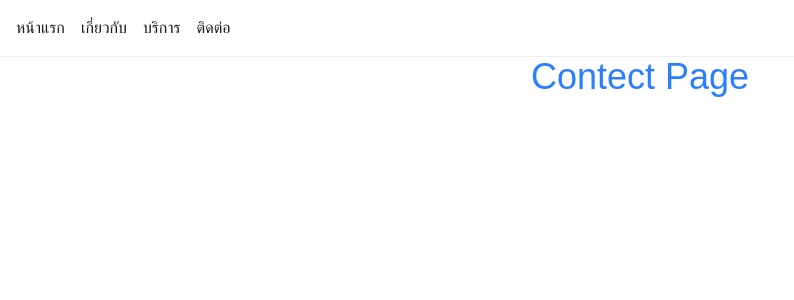
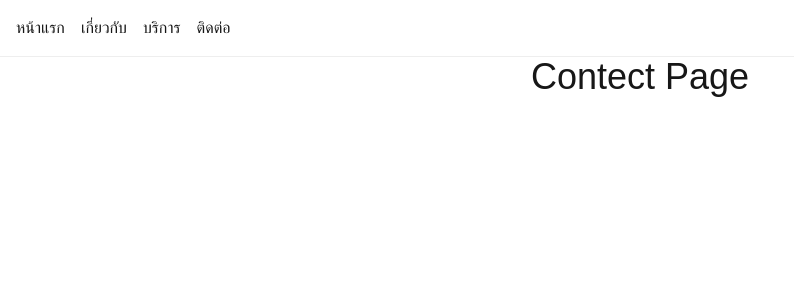
Before and after one commit to NANGpisitpong/front-end, a Next.js app: page /contect in a window 1280 px wide. Shown: the top 300 px of the page, without its empty margins (0-794 px from the left). Built offline with nearby package versions, Linux system fonts and the light colour scheme.

Commit message:
Update page.js

```diff
--- a/src/app/contect/page.js
+++ b/src/app/contect/page.js
@@ -1,7 +1,7 @@
 export default function Contect() {
   return (
     <>
-   <h1 className="text-4xl text-center text-blue-500"
+   <h1 className="text-4xl text-center text-White-500"
    > Contect Page
     </h1>
     </>
```
